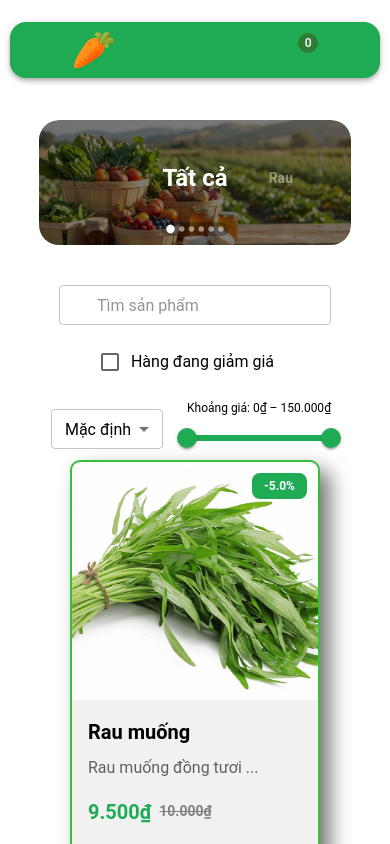
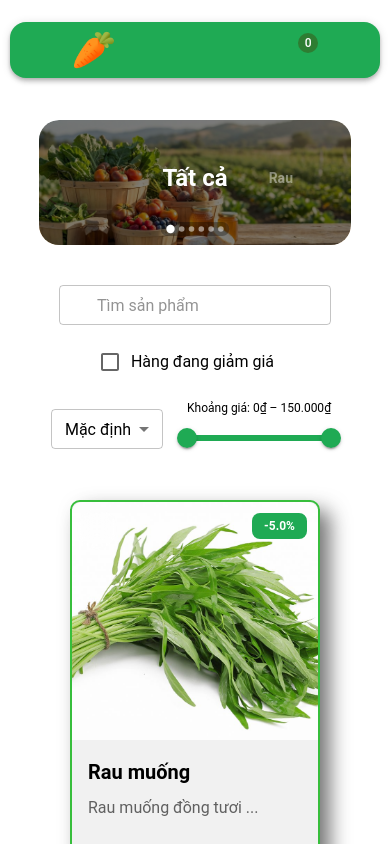
Before and after one commit to soda2611/demo, a Next.js app: page / in a window 390 px wide. Both pictures are taken after a click on the button "XEM SẢN PHẨM". Shown: the top 844 px of the page. Built offline with nearby package versions, Linux system fonts and the light colour scheme; some icons are missing; a web font is replaced by a local one.

Commit message:
feat: tối ưu responsive khu vực bộ lọc của tab sản phẩm

```diff
--- a/app/features/ProductSection.js
+++ b/app/features/ProductSection.js
@@ -381,7 +381,7 @@ export default function ProductPage({ products = {}, banners, onAddToCart }) {
       </Box>
 
       {/* Khu vực bộ lọc */}
-        <Box sx={{ display: 'flex', flexDirection: isMobile && "column", alignItems: 'center', justifyContent: 'right', gap: 2 }}>
+        <Box sx={{ display: 'flex', flexDirection: isMobile && "column", alignItems: 'center', justifyContent: 'right', gap: 2, mb: 5 }}>
           {/* Tìm kiếm */}
           <TextField
             value={keyword}
```
